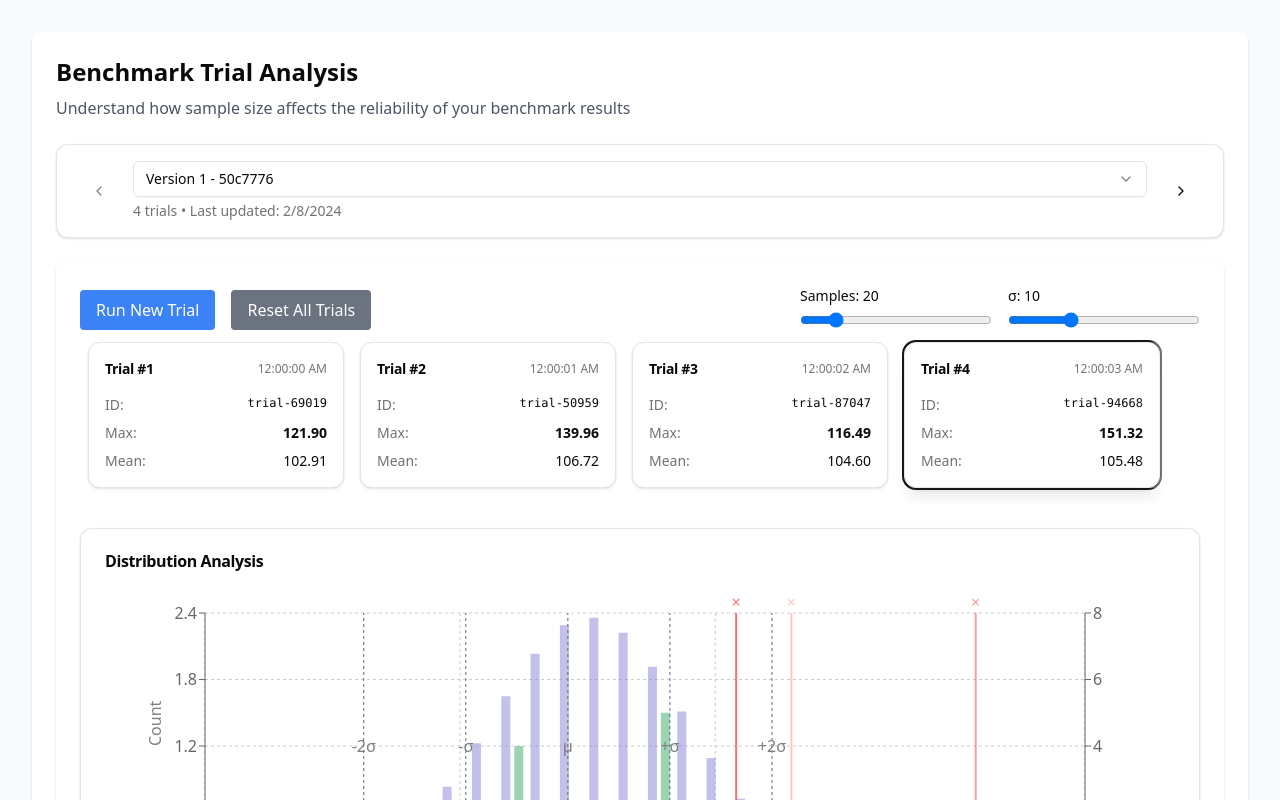
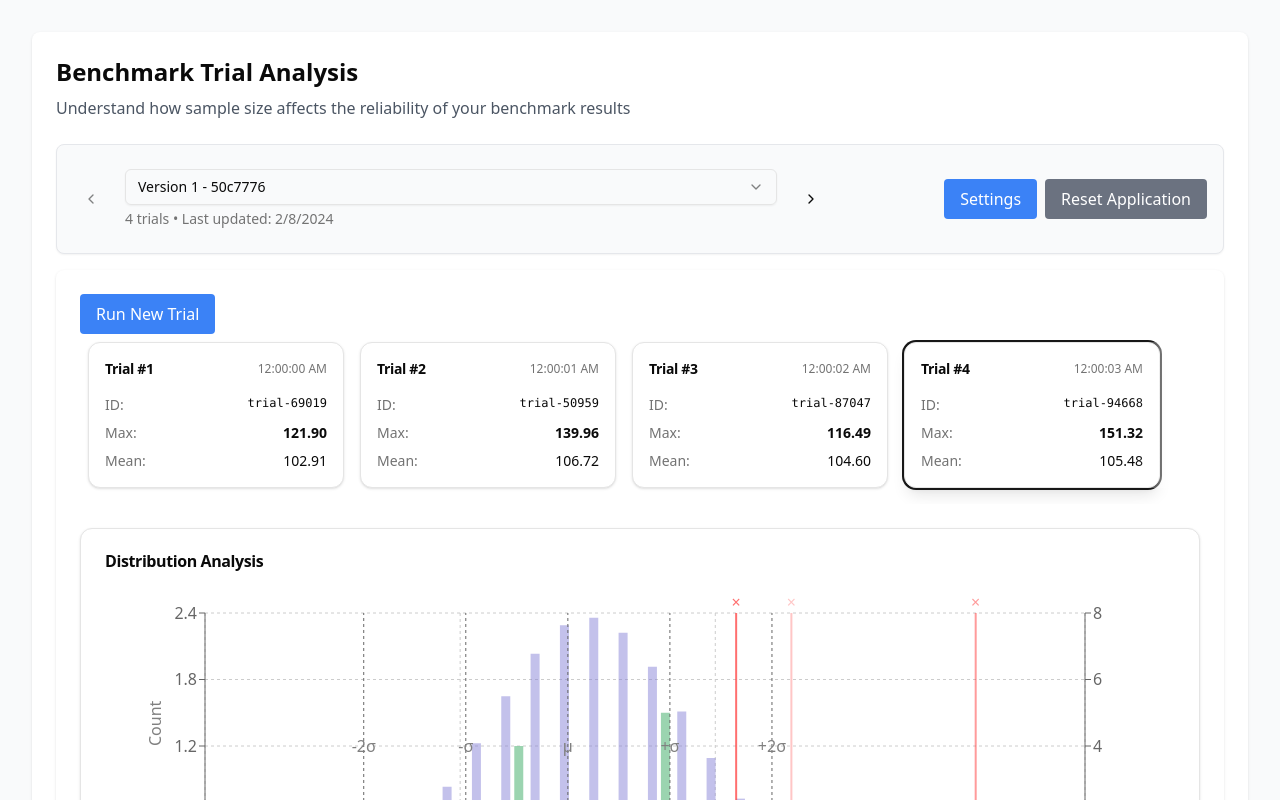
Before and after one commit to scottopell/benchmark-histogram, a React (Vite) app: page / in a window 1280 px wide. Shown: the top 800 px of the page. Built offline with nearby package versions, Linux system fonts and the light colour scheme.

Commit message:
fixes type errors and moves around some UI elements

```diff
--- a/src/components/BenchmarkHistogram.tsx
+++ b/src/components/BenchmarkHistogram.tsx
@@ -1,6 +1,6 @@
 // BenchmarkHistogram.tsx
 import React, { useState, useMemo, useEffect, useCallback } from 'react';
-import { Bucket, Trial } from "../types";
+import { Bucket } from "../types";
 import { useVersionContext } from '../context/VersionContext';
 import VersionNavigation from './VersionNavigation';
 import { TrialControls } from "@/components/trial/TrialControls"
@@ -23,7 +23,6 @@ const BenchmarkHistogram: React.FC<BenchmarkHistogramProps> = ({
     versions,
     currentVersion,
     initialize,
-    setCurrentVersion,
     addTrial,
     resetApp,
     getCurrentTrials,
@@ -161,7 +160,7 @@ const BenchmarkHistogram: React.FC<BenchmarkHistogramProps> = ({
       selectedTrialId,
       hasSelectedTrial: !!selectedTrial,
       trialsCount: currentTrials.length,
-      hasBuckets: selectedTrial?.buckets?.length > 0
+      hasBuckets: selectedTrial && selectedTrial.buckets ? selectedTrial.buckets.length > 0 : false
     });
 
     if (!currentVersion) {
@@ -170,7 +169,7 @@ const BenchmarkHistogram: React.FC<BenchmarkHistogramProps> = ({
 
     // Get buckets from selected trial or all trials
     let buckets: Bucket[] = [];
-    if (selectedTrial?.buckets?.length > 0) {
+    if (selectedTrial && selectedTrial.buckets && selectedTrial.buckets.length > 0) {
       console.log('Using selected trial buckets');
       buckets = selectedTrial.buckets;
     } else if (currentTrials.length > 0) {
@@ -239,7 +238,70 @@ const BenchmarkHistogram: React.FC<BenchmarkHistogramProps> = ({
         </p>
       </div>
 
-      <VersionNavigation />
+      <div className="mb-4 p-4 bg-gray-50 rounded-lg border border-gray-200 shadow-sm">
+        <div className="flex flex-col md:flex-row justify-between items-center gap-4">
+          <div className="w-full md:w-2/3">
+            <VersionNavigation />
+          </div>
+          <div className="flex items-center space-x-2 md:justify-end">
+            <button
+              onClick={() => {
+                const settingsPanel = document.getElementById('settings-panel');
+                if (settingsPanel) {
+                  settingsPanel.classList.toggle('hidden');
+                }
+              }}
+              className="px-4 py-2 bg-blue-500 text-white rounded hover:bg-blue-600 focus:outline-none focus:ring-2 focus:ring-blue-500"
+            >
+              Settings
+            </button>
+            <button
+              onClick={reset}
+              className="px-4 py-2 bg-gray-500 text-white rounded hover:bg-gray-600 focus:outline-none focus:ring-2 focus:ring-gray-500"
+            >
+              Reset Application
+            </button>
+          </div>
+        </div>
+      </div>
+
+      <div id="settings-panel" className="mb-6 p-4 bg-gray-100 rounded-lg shadow-inner hidden">
+        <h3 className="text-lg font-medium mb-4">Application Settings</h3>
+        <div className="grid grid-cols-1 md:grid-cols-2 gap-6">
+          <div>
+            <label className="block text-sm font-medium mb-1" htmlFor="samplesPerTrial">
+              Samples per Trial: {samplesPerTrial}
+            </label>
+            <input
+              id="samplesPerTrial"
+              type="range"
+              min="5"
+              max="100"
+              step="5"
+              value={samplesPerTrial}
+              onChange={(e) => setSamplesPerTrial(Number(e.target.value))}
+              className="w-full"
+            />
+            <p className="text-sm text-gray-500 mt-1">Controls the number of data points in each trial</p>
+          </div>
+          <div>
+            <label className="block text-sm font-medium mb-1" htmlFor="stdDev">
+              Standard Deviation (σ): {stdDev}
+            </label>
+            <input
+              id="stdDev"
+              type="range"
+              min="1"
+              max="30"
+              step="1"
+              value={stdDev}
+              onChange={(e) => setStdDev(Number(e.target.value))}
+              className="w-full"
+            />
+            <p className="text-sm text-gray-500 mt-1">Controls the spread of the distribution</p>
+          </div>
+        </div>
+      </div>
 
       <div className="space-y-6">
         <div className="w-full p-6 bg-white rounded-lg shadow">
@@ -248,12 +310,7 @@ const BenchmarkHistogram: React.FC<BenchmarkHistogramProps> = ({
             <div>
               <TrialControls
                 onRunTrial={runTrial}
-                onReset={reset}
                 isRunning={isRunning}
-                samplesPerTrial={samplesPerTrial}
-                onSamplesChange={setSamplesPerTrial}
-                stdDev={stdDev}
-                onStdDevChange={setStdDev}
               />
 
               {currentVersion && (
--- a/src/components/VersionNavigation.tsx
+++ b/src/components/VersionNavigation.tsx
@@ -2,7 +2,6 @@ import { useVersionContext } from '../context/VersionContext';
 import { parseVersionId, compareVersionIds } from '../lib/versionId';
 import { Select, SelectContent, SelectItem, SelectTrigger, SelectValue } from "@/components/ui/select";
 import { Button } from "@/components/ui/button";
-import { Card, CardContent } from "@/components/ui/card";
 import { ChevronLeft, ChevronRight } from "lucide-react";
 
 const VersionNavigation = () => {
@@ -33,8 +32,7 @@ const VersionNavigation = () => {
   };
 
   return (
-    <Card className="mb-6">
-      <CardContent className="flex items-center space-x-4 py-4">
+    <div className="flex items-center space-x-4 py-2 w-full">
         <Button
           variant="ghost"
           size="icon"
@@ -81,8 +79,7 @@ const VersionNavigation = () => {
         >
           <ChevronRight className="h-4 w-4" />
         </Button>
-      </CardContent>
-    </Card>
+      </div>
   );
 };
 
--- a/src/components/trial/TrialControls.tsx
+++ b/src/components/trial/TrialControls.tsx
@@ -1,21 +1,11 @@
 interface TrialControlsProps {
     onRunTrial: () => void;
-    onReset: () => void;
     isRunning: boolean;
-    samplesPerTrial: number;
-    onSamplesChange: (samples: number) => void;
-    stdDev: number;
-    onStdDevChange: (stdDev: number) => void;
 }
 
 const TrialControls: React.FC<TrialControlsProps> = ({
     onRunTrial,
-    onReset,
     isRunning,
-    samplesPerTrial,
-    onSamplesChange,
-    stdDev,
-    onStdDevChange,
 }) => {
     return (
         <div className="flex justify-between items-center">
@@ -27,44 +17,6 @@ const TrialControls: React.FC<TrialControlsProps> = ({
                 >
                     {isRunning ? 'Running Trial...' : 'Run New Trial'}
                 </button>
-                <button
-                    onClick={onReset}
-                    className="px-4 py-2 bg-gray-500 text-white rounded hover:bg-gray-600 focus:outline-none focus:ring-2 focus:ring-gray-500"
-                >
-                    Reset All Trials
-                </button>
-            </div>
-            <div className="flex items-center space-x-4">
-                <div className="w-48">
-                    <label className="block text-sm font-medium mb-1" htmlFor="samplesPerTrial">
-                        Samples: {samplesPerTrial}
-                    </label>
-                    <input
-                        id="samplesPerTrial"
-                        type="range"
-                        min="5"
-                        max="100"
-                        step="5"
-                        value={samplesPerTrial}
-                        onChange={(e) => onSamplesChange(Number(e.target.value))}
-                        className="w-full"
-                    />
-                </div>
-                <div className="w-48">
-                    <label className="block text-sm font-medium mb-1" htmlFor="stdDev">
-                        σ: {stdDev}
-                    </label>
-                    <input
-                        id="stdDev"
-                        type="range"
-                        min="1"
-                        max="30"
-                        step="1"
-                        value={stdDev}
-                        onChange={(e) => onStdDevChange(Number(e.target.value))}
-                        className="w-full"
-                    />
-                </div>
             </div>
         </div>
     );
--- a/src/context/VersionContext.tsx
+++ b/src/context/VersionContext.tsx
@@ -3,13 +3,7 @@ import React, { createContext, useReducer, useContext, ReactNode, useCallback }
 import { generateVersionId } from "../lib/versionId";
 import { TargetVersion, Trial } from "@/types";
 
-// Define action types with literal type for better type safety
-type ActionType =
-  | 'INITIALIZE'
-  | 'SET_CURRENT_VERSION'
-  | 'ADD_VERSION'
-  | 'ADD_TRIAL'
-  | 'RESET_APP';
+// Action types are defined through the union type below
 
 // Define each action with its specific payload structure
 interface InitializeAction {
```
